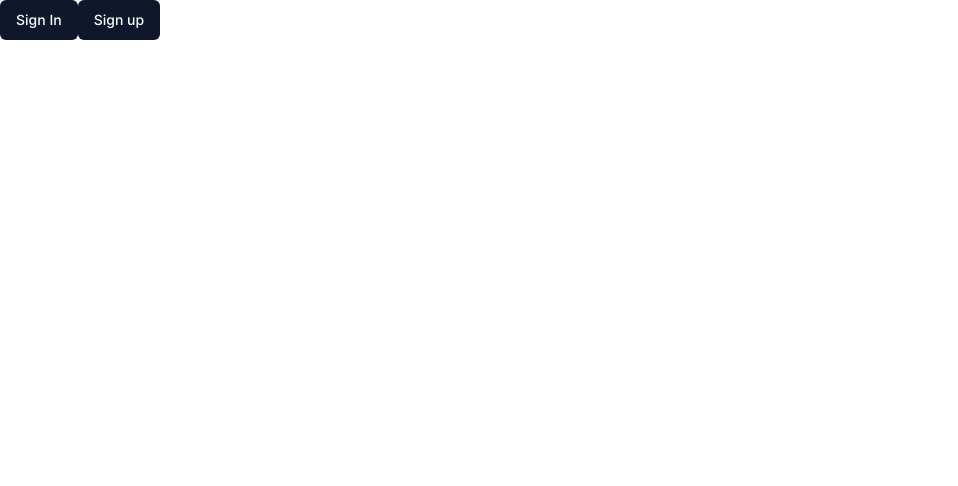
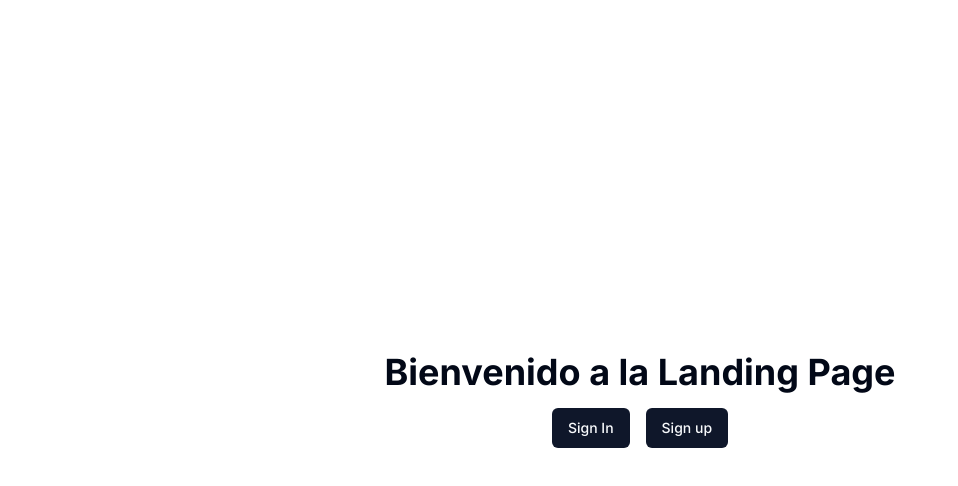
Before and after one commit to danielmateu/ai-sass, a Next.js app: page / in a window 1280 px wide. Shown: the top 486 px of the page, without its empty margins (0-958 px from the left). Built offline with nearby package versions, Linux system fonts and the light colour scheme.

Commit message:
Next config images changes

```diff
--- a/app/(landing)/page.tsx
+++ b/app/(landing)/page.tsx
@@ -4,7 +4,9 @@
 
 const LandingPage = () => {
     return (
-        <div>
+        <div className='flex flex-col justify-center items-center h-full gap-4'>
+            <h1 className='text-4xl font-bold'>Bienvenido a la Landing Page</h1>
+            <div className='flex justify-center items-center gap-4'>
                 <Link href="/sign-in">
                     <Button>Sign In</Button>
                 </Link>
@@ -12,6 +14,7 @@
                     <Button>Sign up</Button>
                 </Link>
             </div>
+        </div>
     )
 }
 
--- a/next.config.js
+++ b/next.config.js
@@ -1,7 +1,8 @@
 /** @type {import('next').NextConfig} */
 const nextConfig = {
     images: {
-        domains: ['oaidalleapiprodscus.blob.core.windows.net']
+        domains: ['oaidalleapiprodscus.blob.core.windows.net'],
+        unoptimized: true,
     }
 }
 
```
Lines whose indentation alone changed are shown as unchanged.
